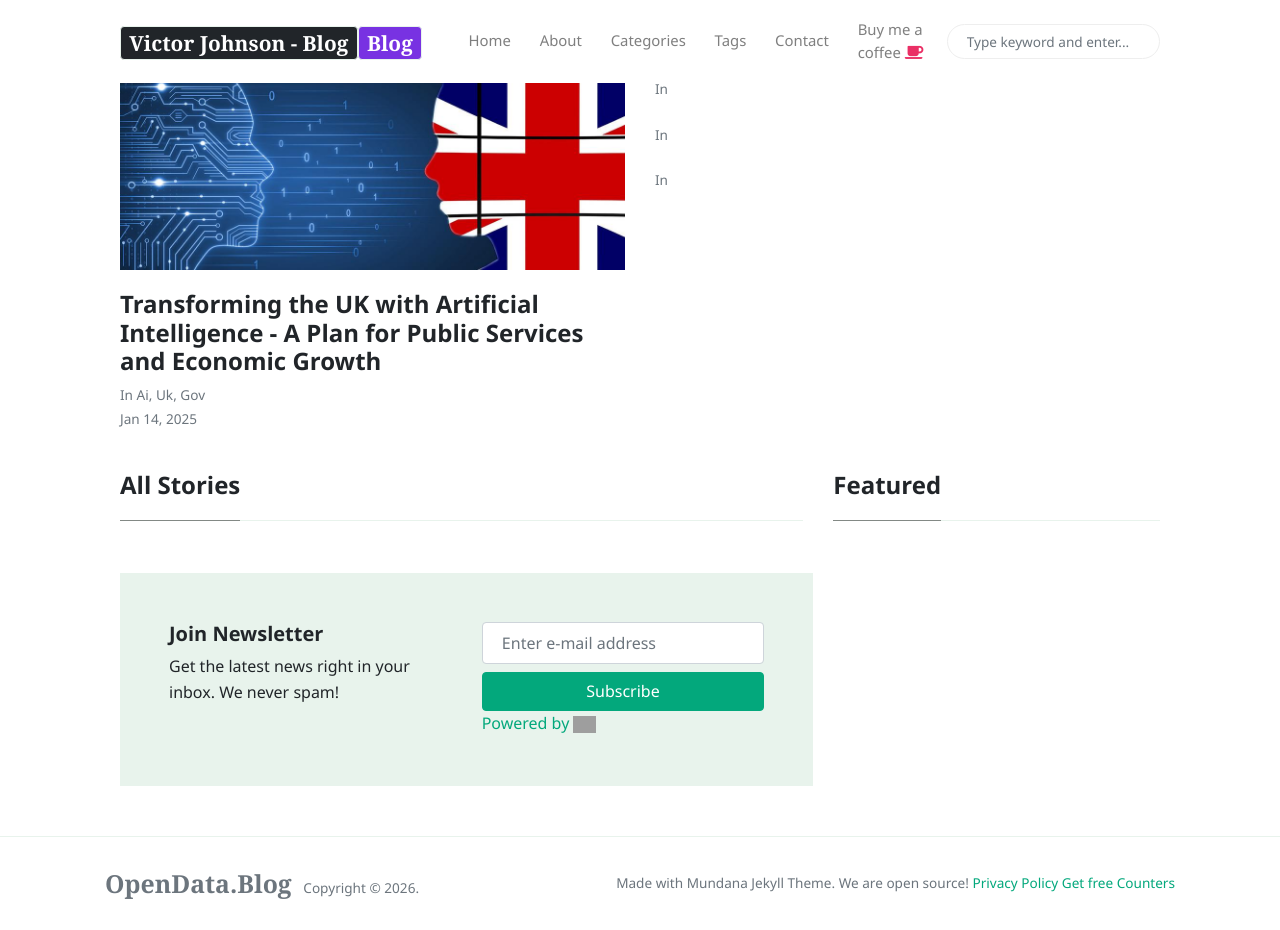
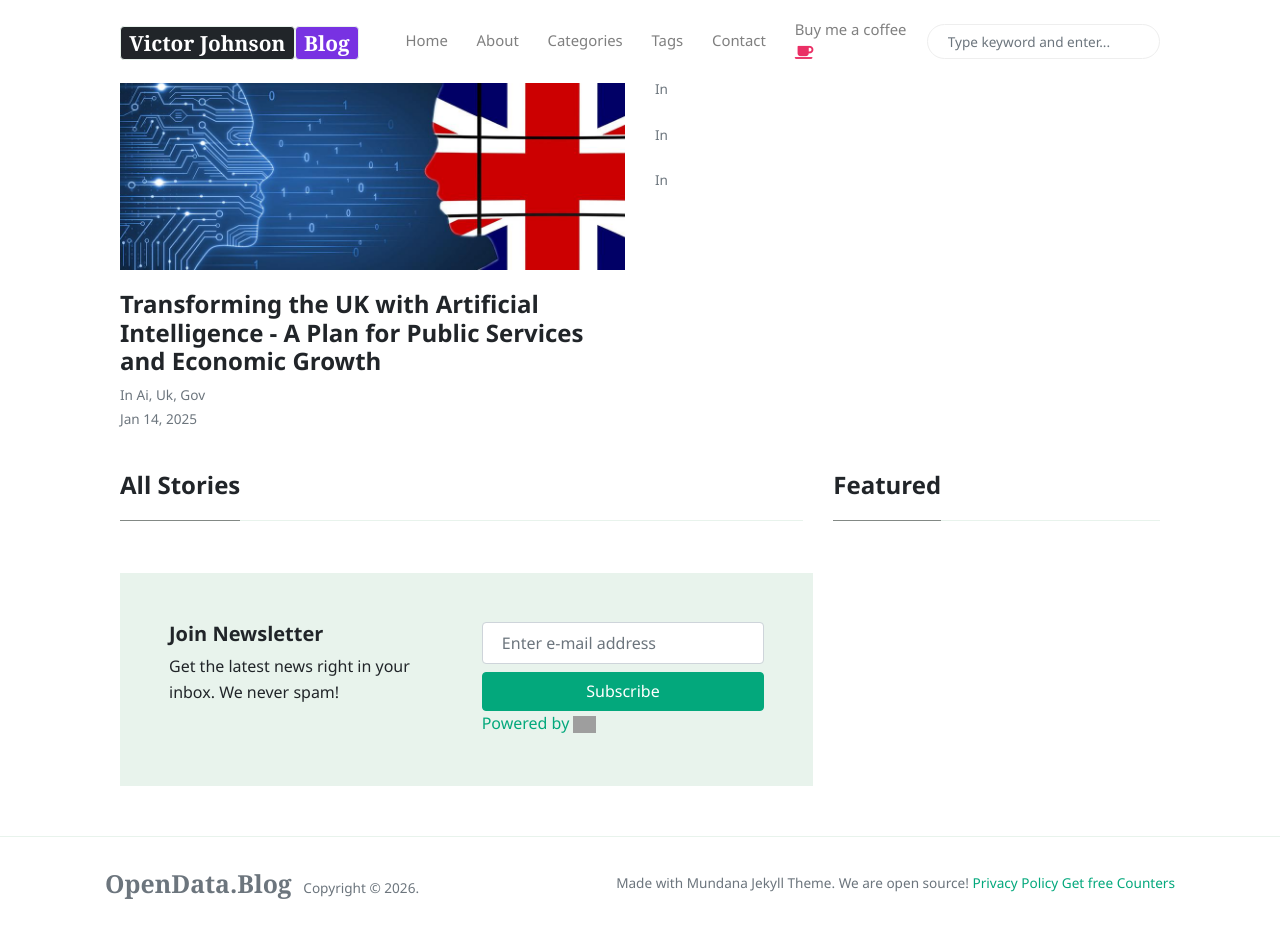
Before and after one commit to victorjohnsonk/blog, a Jekyll site: the page built from index.html, in a window 1280 px wide and 930 px high. Built offline with Jekyll 4.4.1, drawn with Linux system fonts in a browser that asks for light colours; nearby versions of some CDN libraries; the list of posts is cut into pages by our own code; grey boxes are pictures that could not be loaded.

Commit message:
Update _config.yml

```diff
--- a/_config.yml
+++ b/_config.yml
@@ -1,6 +1,6 @@
 # Site
 site: 'Victor Johnson - Blog'
-sitename-primary: 'Victor Johnson - Blog'
+sitename-primary: 'Victor Johnson'
 sitename-secondary: 'Blog'
 name: 'Victor Johnson - Blog'
 title: 'A technology blog by Victor Johnson'
```
